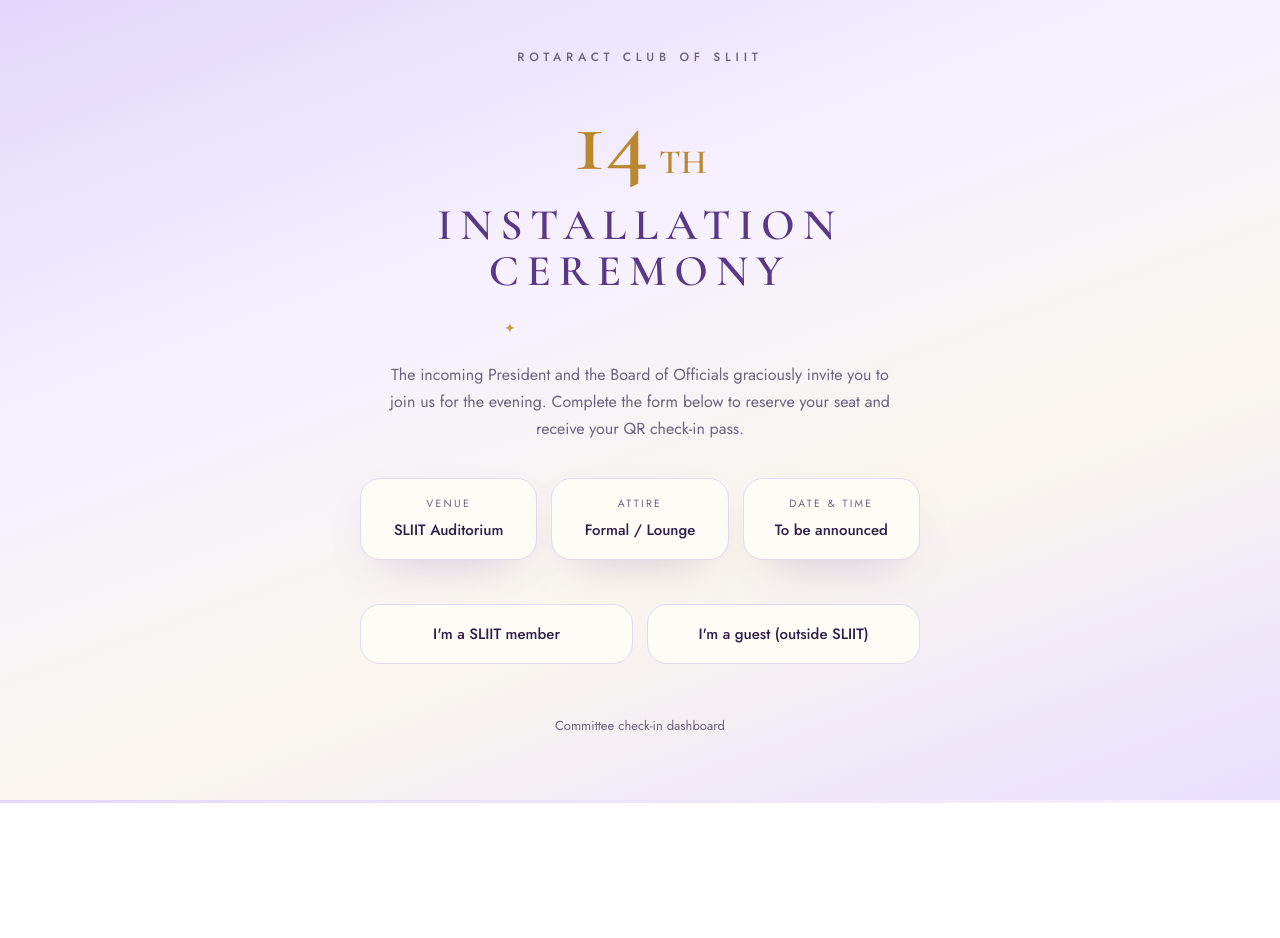
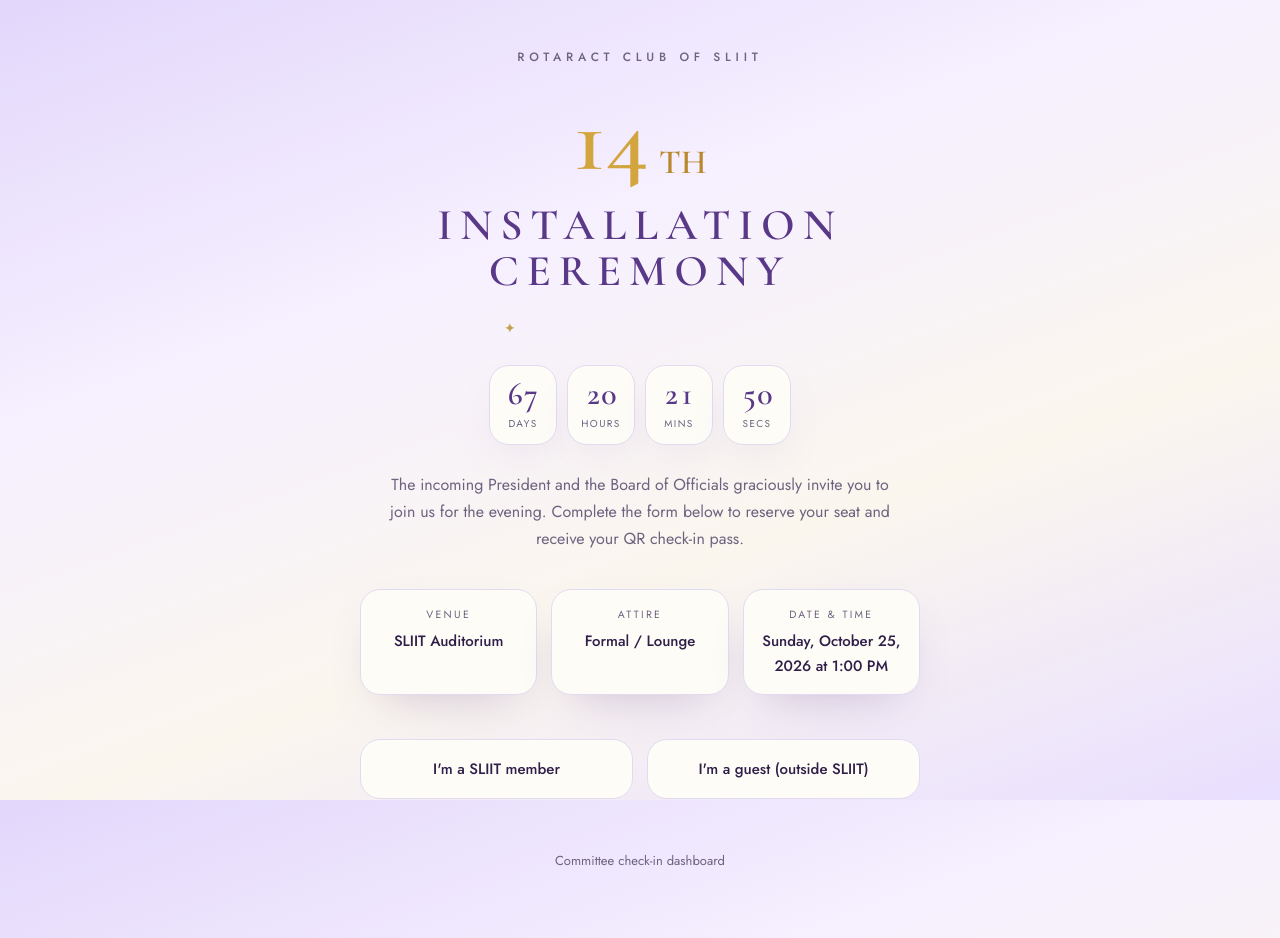
Before and after one commit to Decipher369/Racsliit-14th-Installation, a React (Vite) app: page /register in a window 1280 px wide. Before the commit the page ends 803 px from the top, so only its background shows below. Built offline with nearby package versions, Linux system fonts and the light colour scheme; no server answers.

Commit message:
feat: set Installation countdown to Oct 25, 2026

```diff
--- /dev/null
+++ b/src/components/Countdown.jsx
@@ -0,0 +1,60 @@
+import { useEffect, useState } from 'react'
+
+function diff(ms) {
+  const clamped = Math.max(0, ms - Date.now())
+  const s = Math.floor(clamped / 1000)
+  return {
+    days: Math.floor(s / 86400),
+    hours: Math.floor((s % 86400) / 3600),
+    minutes: Math.floor((s % 3600) / 60),
+    seconds: s % 60,
+    done: clamped === 0,
+  }
+}
+
+export default function Countdown({ target }) {
+  const atMs = target ? new Date(target).getTime() : NaN
+  const live = Number.isNaN(atMs) ? null : atMs
+  const [t, setT] = useState(() => (live === null ? null : diff(live)))
+
+  useEffect(() => {
+    if (live === null) {
+      setT(null)
+      return
+    }
+    setT(diff(live))
+    const id = setInterval(() => setT(diff(live)), 1000)
+    return () => clearInterval(id)
+  }, [live])
+
+  if (!t) {
+    return (
+      <p className="countdown-announce" role="status">
+        <span className="cd-star">✦</span> Date &amp; time to be announced <span className="cd-star">✦</span>
+      </p>
+    )
+  }
+
+  if (t.done) {
+    return <p className="countdown-announce">The ceremony is today — see you there!</p>
+  }
+
+  const pad = (n) => String(n).padStart(2, '0')
+  const cells = [
+    { v: pad(t.days), l: 'Days' },
+    { v: pad(t.hours), l: 'Hours' },
+    { v: pad(t.minutes), l: 'Mins' },
+    { v: pad(t.seconds), l: 'Secs' },
+  ]
+
+  return (
+    <div className="countdown" role="timer" aria-label="Time until the ceremony">
+      {cells.map((c) => (
+        <div key={c.l} className="countdown-cell">
+          <span className="countdown-num">{c.v}</span>
+          <span className="countdown-lbl">{c.l}</span>
+        </div>
+      ))}
+    </div>
+  )
+}
--- a/src/index.css
+++ b/src/index.css
@@ -148,6 +148,91 @@
   color: var(--muted-foreground);
 }
 .fact .v { margin-top: 6px; font-size: 15px; font-weight: 500; color: var(--foreground); }
+
+/* ---------- Countdown + hero motion ---------- */
+.countdown {
+  display: flex;
+  gap: 10px;
+  justify-content: center;
+  margin: 30px auto 0;
+}
+.countdown-cell {
+  min-width: 68px;
+  padding: 12px 8px;
+  background: var(--card);
+  border: 1px solid var(--border);
+  border-radius: var(--radius-2xl);
+  box-shadow: var(--shadow-soft);
+  text-align: center;
+}
+.countdown-num {
+  display: block;
+  font-family: var(--font-display);
+  font-size: 32px;
+  font-weight: 600;
+  line-height: 1;
+  color: var(--primary);
+  font-variant-numeric: tabular-nums;
+}
+.countdown-lbl {
+  display: block;
+  margin-top: 6px;
+  font-family: var(--font-sans);
+  font-size: 10px;
+  letter-spacing: .14em;
+  text-transform: uppercase;
+  color: var(--muted-foreground);
+}
+.countdown-announce {
+  margin: 30px auto 0;
+  max-width: 420px;
+  text-align: center;
+  color: var(--muted-foreground);
+  font-size: 15px;
+}
+.countdown-announce .cd-star { color: var(--gold); margin: 0 8px; }
+
+/* entrance: gentle rise on load */
+@keyframes cd-rise {
+  from { opacity: 0; transform: translateY(10px); }
+  to   { opacity: 1; transform: none; }
+}
+.landing-kicker,
+.landing-edition,
+.landing-title,
+.landing-divider,
+.landing-invite,
+.countdown,
+.landing-facts,
+.landing-choices {
+  animation: cd-rise .6s ease-out both;
+}
+.landing-edition  { animation-delay: .05s; }
+.landing-title    { animation-delay: .12s; }
+.landing-divider  { animation-delay: .2s; }
+.countdown        { animation-delay: .26s; }
+.landing-invite   { animation-delay: .32s; }
+.landing-facts    { animation-delay: .4s; }
+
+/* gold rule draws itself in */
+@keyframes cd-rule-draw {
+  from { transform: scaleX(0); }
+  to   { transform: scaleX(1); }
+}
+.landing-divider .rule { transform-origin: center; animation: cd-rule-draw .9s ease-out both; }
+
+/* gentle gilt shimmer on the "14" */
+@keyframes cd-shimmer {
+  0%, 100% { color: var(--gilded); }
+  50%      { color: oklch(76% .13 85); }
+}
+.landing-edition .num { animation: cd-shimmer 4s ease-in-out infinite; }
+
+@media (max-width: 480px) {
+  .countdown { gap: 6px; }
+  .countdown-cell { min-width: 56px; padding: 10px 6px; }
+  .countdown-num { font-size: 26px; }
+}
 
 .landing-choices {
   display: grid;
--- /dev/null
+++ b/src/lib/event.js
@@ -0,0 +1,6 @@
+// Ceremony date/time for the live landing-page countdown.
+// Set this to the actual start time (the page reads it at render).
+// Use an explicit UTC offset so the countdown is correct for SLIIT (Sri Lanka = +05:30).
+//   example: '2026-09-05T18:30:00+05:30'
+// Leave it null to show "Date & time to be announced" instead of a countdown.
+export const EVENT_AT = '2026-10-25T18:30:00+05:30'
--- a/src/pages/Register.jsx
+++ b/src/pages/Register.jsx
@@ -3,14 +3,21 @@
 import { Link } from 'react-router-dom'
 import { supabase } from '../lib/supabase.js'
 import { drawCard, triggerDownload } from '../lib/cardMaker.js'
+import { EVENT_AT } from '../lib/event.js'
+import Countdown from '../components/Countdown.jsx'
 import SliitMemberFields from '../components/SliitMemberFields.jsx'
 import OutsideGuestFields from '../components/OutsideGuestFields.jsx'
 
-const FACTS = [
-  { k: 'Venue', v: 'SLIIT Auditorium' },
-  { k: 'Attire', v: 'Formal / Lounge' },
-  { k: 'Date & Time', v: 'To be announced' },
-]
+function friendlyError(msg) {
+  const m = msg || ''
+  if (m.includes('DUPLICATE_NIC') || /duplicate key value .*registrations_nic_unique/.test(m)) {
+    return 'This NIC is already registered. If you think this is a mistake, please contact the committee.'
+  }
+  if (m.includes('DUPLICATE_CONTACT') || /duplicate key value .*registrations_contact_unique/.test(m)) {
+    return 'This contact number is already registered. If you think this is a mistake, please contact the committee.'
+  }
+  return m || 'Registration failed.'
+}
 
 function Rule({ className = '' }) {
   return <div className={`rule-gold ${className}`} />
@@ -24,6 +31,15 @@
   const [confirmed, setConfirmed] = useState(null)
   const [qrDataUrl, setQrDataUrl] = useState('')
   const [cardErr, setCardErr] = useState('')
+
+  const dateLabel = EVENT_AT
+    ? new Date(EVENT_AT).toLocaleString([], { dateStyle: 'full', timeStyle: 'short' })
+    : 'To be announced'
+  const facts = [
+    { k: 'Venue', v: 'SLIIT Auditorium' },
+    { k: 'Attire', v: 'Formal / Lounge' },
+    { k: 'Date & Time', v: dateLabel },
+  ]
 
   function set(field, value) {
     setForm((prev) => ({ ...prev, [field]: value }))
@@ -119,7 +135,7 @@
       setQrDataUrl(dataUrl)
       setConfirmed(data)
     } catch (err) {
-      setError('Registration failed: ' + (err.message || 'unknown error'))
+      setError('Registration failed: ' + friendlyError(err.message))
     } finally {
       setSubmitting(false)
     }
@@ -192,6 +208,7 @@
           <span className="star">✦</span>
           <Rule />
         </div>
+        <Countdown target={EVENT_AT} />
         <p className="landing-invite">
           The incoming President and the Board of Officials graciously invite you to join us
           for the evening. Complete the form below to reserve your seat and receive your QR check-in pass.
@@ -199,7 +216,7 @@
       </header>
 
       <div className="landing-facts">
-        {FACTS.map((fact) => (
+        {facts.map((fact) => (
           <div key={fact.k} className="fact">
             <p className="k">{fact.k}</p>
             <p className="v">{fact.v}</p>
```
Also changed, not shown: 2 other files (tests, documents, lock files or other folders).
